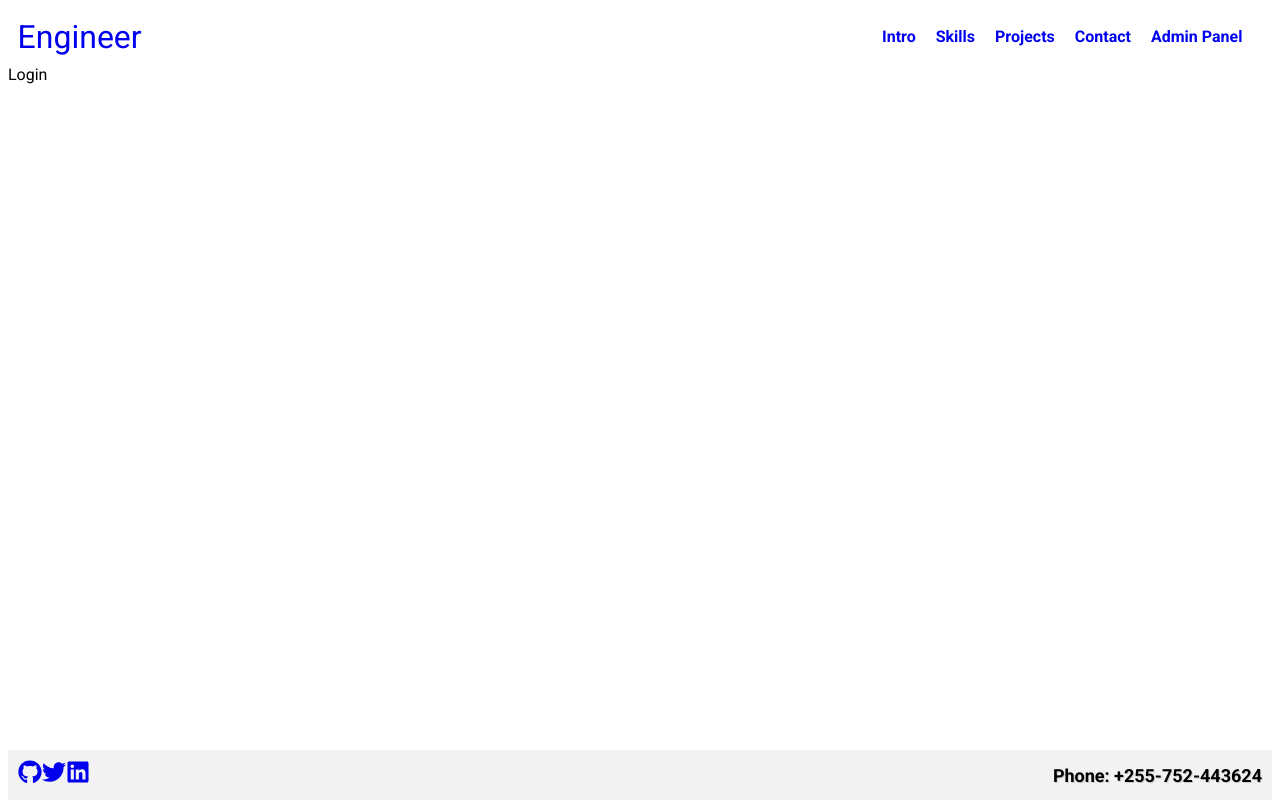
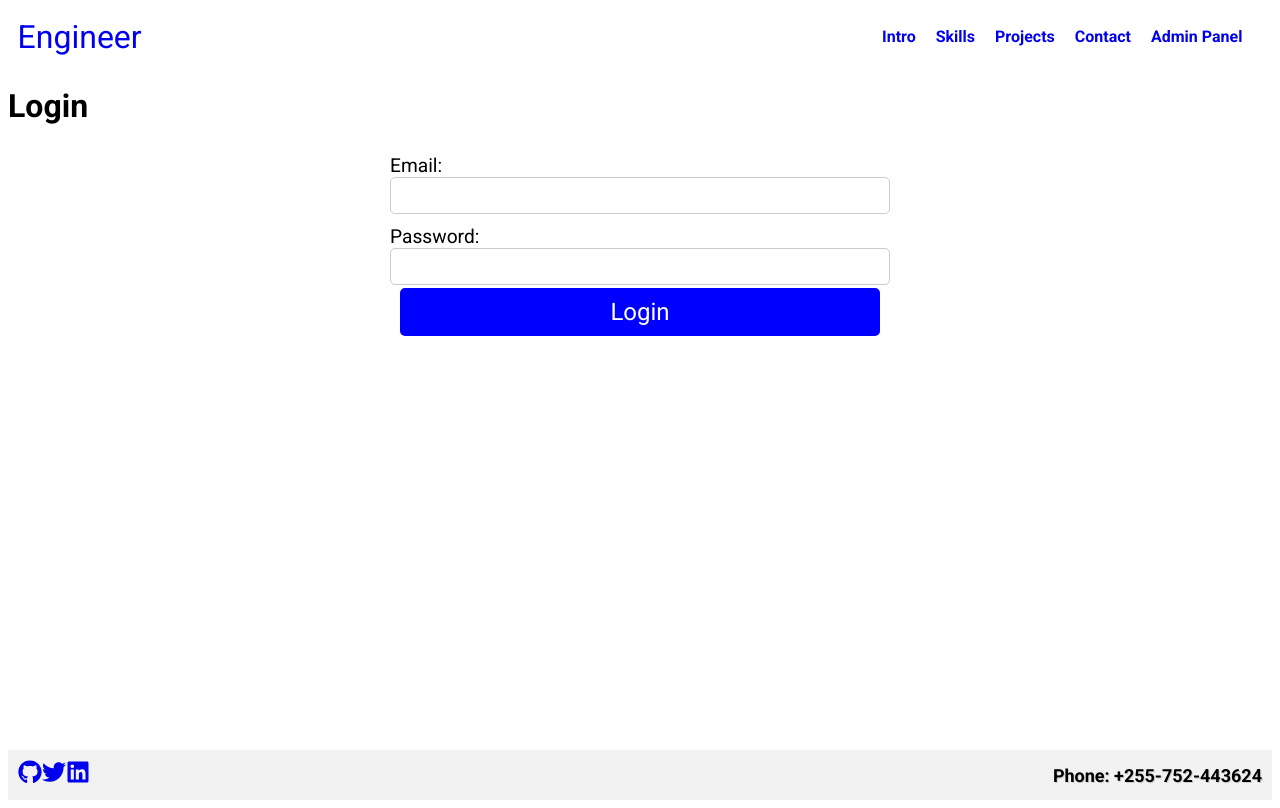
Before and after one commit to IBUNHABIBU/testcolab, a React (Vite) app: page /login in a window 1280 px wide. Built offline with nearby package versions, Linux system fonts and the light colour scheme.

Commit message:
Add login

```diff
--- a/src/components/Nav.jsx
+++ b/src/components/Nav.jsx
@@ -1,15 +1,15 @@
 import React, { useEffect } from 'react';
 import { NavLink } from 'react-router-dom';
+import { useSelector } from 'react-redux';
 import list from '../constants';
 import { checkUser } from '../redux/actions/fetch';
-import { useSelector } from 'react-redux';
 
 const Nav = () => {
   const admin = useSelector((state) => state.user);
   console.log(admin);
   useEffect(() => {
     checkUser();
-    console.log("use effect");
+    console.log('use effect');
   }, []);
   return (
     <div className="nav">
--- a/src/routes/Login.jsx
+++ b/src/routes/Login.jsx
@@ -1,7 +1,16 @@
 import React from 'react';
 
 const Login = () => (
-  <div>Login</div>
+  <div>
+    <h1>Login</h1>
+    <form className="form">
+      <label htmlFor="email">Email:</label>
+      <input type="text" id="email" name="email" />
+      <label htmlFor="password">Password:</label>
+      <input type="text" id="password" name="password" />
+      <button type="submit" className="btn">Login</button>
+    </form>
+  </div>
 );
 
 export default Login;
```
